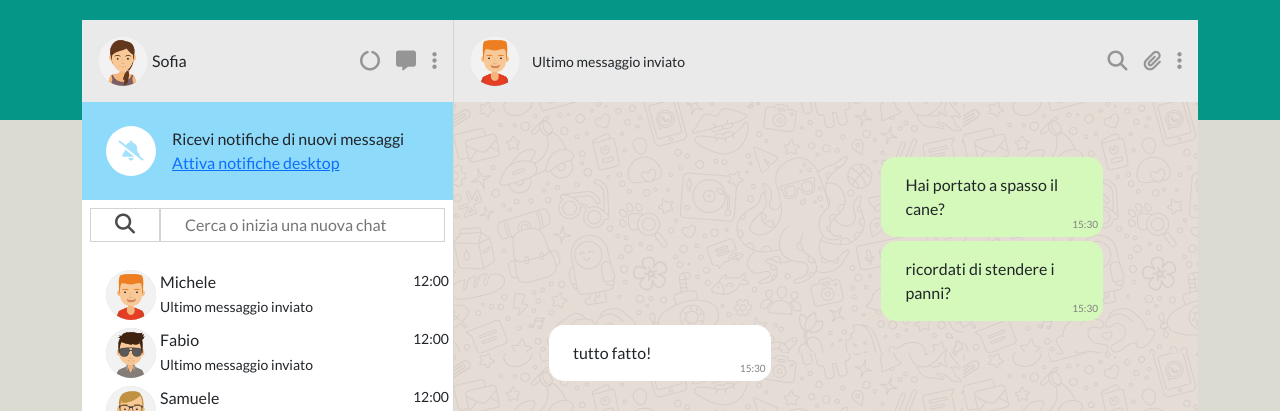
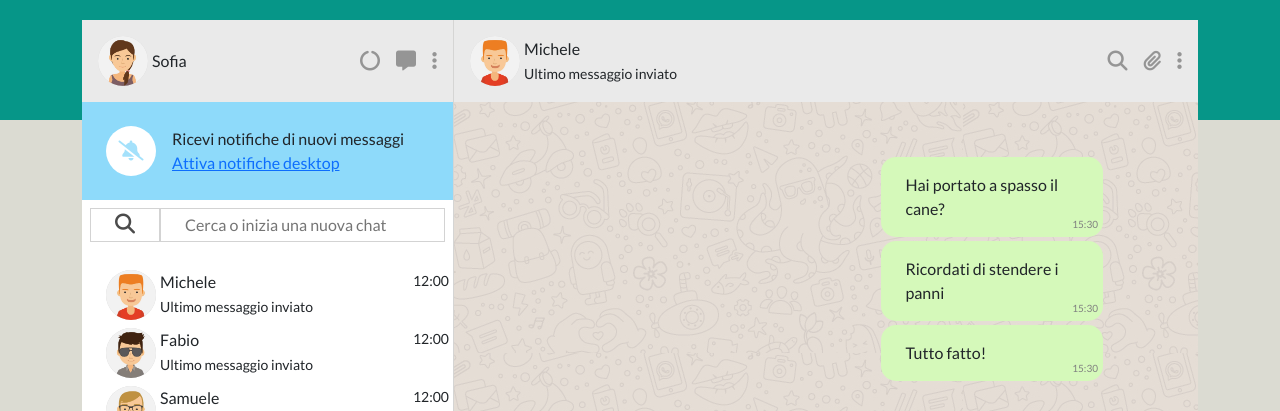
Before and after one commit to LucaBrivio183/vue-boolzapp, a plain HTML site: page milestone-2/index.html in a window 1280 px wide. Shown: the top 411 px of the page. Drawn offline with nearby package versions, Linux system fonts and the light colour scheme.

Commit message:
feat: show reactively active user chat fix: style

```diff
--- a/milestone-2/index.html
+++ b/milestone-2/index.html
@@ -65,8 +65,10 @@
                         <div class="user-img"> <!--active contact img -->
                             <img :src="contacts[activeContact].avatar" alt="">
                         </div>
-                        <span id="user-name">   </span><br><!--active contact name -->
-                        <small> Ultimo messaggio inviato </small>
+                        <div>
+                            <span id="user-name">{{contacts[activeContact].name}}</span><br><!--active contact name -->
+                            <small> Ultimo messaggio inviato </small>
+                        </div>
                     </div>
                     <div class="d-flex align-items-center gap-3"><!-- header right content -->
                         <i class="fa-solid fa-magnifying-glass"></i>
@@ -75,16 +77,8 @@
                     </div>
                 </header>
                 <div id="active-chat" class="flex-grow-1 d-flex flex-column gap-1">
-                    <div class="message sent py-3 px-4">
-                        Hai portato a spasso il cane?
-                        <small class="time">15:30</small>
-                    </div>
-                    <div class="message sent py-3 px-4">
-                        ricordati di stendere i panni?
-                        <small class="time">15:30</small>
-                    </div>
-                    <div class="message received py-3 px-4">
-                        tutto fatto!
+                    <div v-for="(item,index) in contacts[activeContact].messages"class="message sent py-3 px-4">
+                        {{contacts[activeContact].messages[index].message}}
                         <small class="time">15:30</small>
                     </div>
                 </div>
--- a/milestone-2/style.css
+++ b/milestone-2/style.css
@@ -100,6 +100,10 @@ i:hover {
     overflow-y: auto;
 }
 
+#contact-list li:hover {
+    background-color: #e9ebeb;
+}
+
 main footer i{
     color: black;
 }
```
